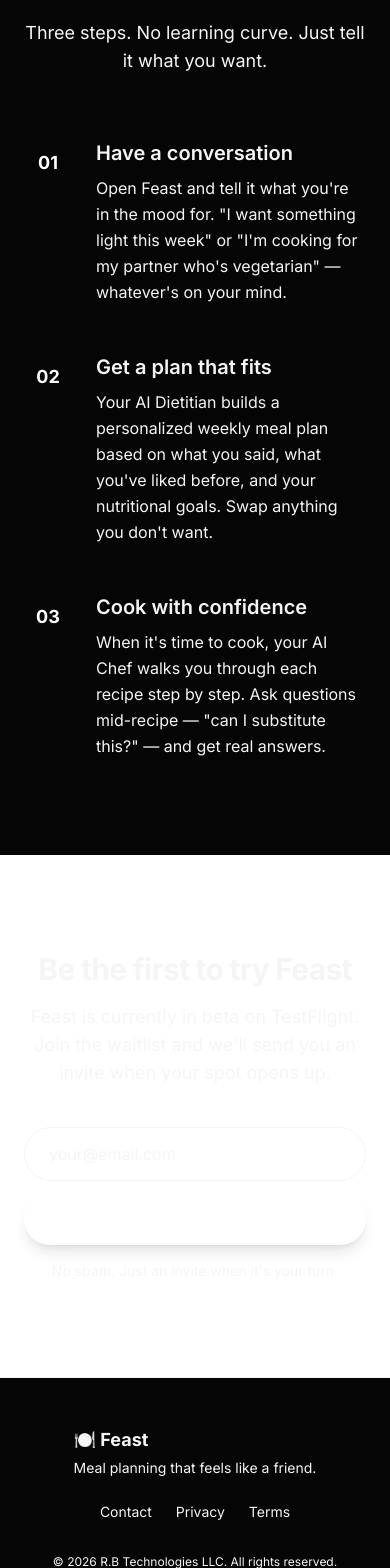
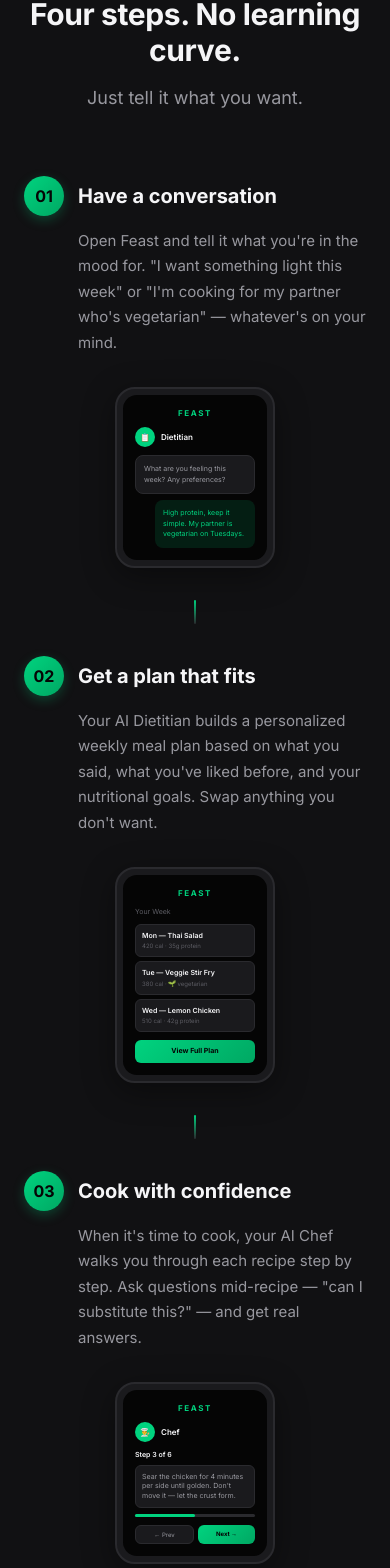
Before and after one commit to RyanJBirkeland/feast-site, a Next.js app: page / in a window 390 px wide. Shown: the part 2833-4401 px from the top of the page. Built offline with nearby package versions, Linux system fonts and the light colour scheme.

Commit message:
feat: 4-step how-it-works with mini phone mockups and Instacart

```diff
--- a/src/components/HowItWorks.tsx
+++ b/src/components/HowItWorks.tsx
@@ -1,9 +1,12 @@
+import Image from "next/image";
+import { PhoneMockup } from "@/components/PhoneMockup";
+
 const STEPS = [
   {
     number: "01",
     title: "Have a conversation",
     description:
-      "Open Feast and tell it what you're in the mood for. \"I want something light this week\" or \"I'm cooking for my partner who's vegetarian\" — whatever's on your mind.",
+      'Open Feast and tell it what you\'re in the mood for. "I want something light this week" or "I\'m cooking for my partner who\'s vegetarian" — whatever\'s on your mind.',
   },
   {
     number: "02",
@@ -15,40 +18,77 @@
     number: "03",
     title: "Cook with confidence",
     description:
-      "When it's time to cook, your AI Chef walks you through each recipe step by step. Ask questions mid-recipe — \"can I substitute this?\" — and get real answers.",
+      'When it\'s time to cook, your AI Chef walks you through each recipe step by step. Ask questions mid-recipe — "can I substitute this?" — and get real answers.',
+  },
+  {
+    number: "04",
+    title: "Shop in one tap",
+    description:
+      "Your meal plan becomes a grocery list — deduplicated, organized, and ready to send to Instacart for delivery.",
   },
 ];
 
 export function HowItWorks() {
   return (
-    <section
-      id="how-it-works"
-      className="bg-[var(--color-feast-cream)] px-6 py-24"
-    >
-      <div className="mx-auto max-w-4xl">
+    <section id="how-it-works" className="bg-v2-surface px-6 py-24">
+      <div className="mx-auto max-w-5xl">
         <div className="text-center">
-          <h2 className="text-3xl font-bold tracking-tight text-[var(--color-feast-charcoal)] sm:text-4xl">
-            How Feast works
+          <p className="text-[11px] font-semibold uppercase tracking-[2px] text-v2-primary">
+            How It Works
+          </p>
+          <h2 className="mt-3 text-3xl font-bold tracking-[-0.4px] text-v2-text-primary sm:text-4xl">
+            Four steps. No learning curve.
           </h2>
-          <p className="mx-auto mt-4 max-w-xl text-lg text-[var(--color-feast-warm-gray)]">
-            Three steps. No learning curve. Just tell it what you want.
+          <p className="mx-auto mt-4 max-w-xl text-lg text-v2-text-secondary">
+            Just tell it what you want.
           </p>
         </div>
 
-        <div className="mt-16 space-y-12">
-          {STEPS.map((step) => (
-            <div key={step.number} className="flex gap-6">
-              <div className="flex h-12 w-12 shrink-0 items-center justify-center rounded-full bg-[var(--color-feast-green)] text-lg font-bold text-white">
+        <div className="mt-16">
+          {STEPS.map((step, i) => (
+            <div key={step.number}>
+              <div className="flex flex-col items-center gap-8 md:flex-row md:gap-12">
+                {/* Text */}
+                <div className="flex-1">
+                  <div className="flex items-center gap-3.5">
+                    <div
+                      className="flex h-10 w-10 shrink-0 items-center justify-center rounded-full text-base font-bold text-v2-background"
+                      style={{
+                        background:
+                          "linear-gradient(135deg, #00D37F, #00A863)",
+                        boxShadow: "0 4px 12px rgba(0,211,127,0.25)",
+                      }}
+                    >
                       {step.number}
                     </div>
-              <div>
-                <h3 className="text-xl font-semibold text-[var(--color-feast-charcoal)]">
+                    <h3 className="text-xl font-bold text-v2-text-primary">
                       {step.title}
                     </h3>
-                <p className="mt-2 text-base leading-relaxed text-[var(--color-feast-warm-gray)]">
+                  </div>
+                  <p className="mt-3 pl-[54px] text-[15px] leading-[1.7] text-v2-text-secondary">
                     {step.description}
                   </p>
                 </div>
+
+                {/* Mini phone */}
+                <PhoneMockup size="sm">
+                  {i === 0 && <Step1Phone />}
+                  {i === 1 && <Step2Phone />}
+                  {i === 2 && <Step3Phone />}
+                  {i === 3 && <Step4Phone />}
+                </PhoneMockup>
+              </div>
+
+              {/* Connector */}
+              {i < STEPS.length - 1 && (
+                <div
+                  className="mx-auto my-8 h-6 w-0.5 rounded-full"
+                  style={{
+                    background:
+                      "linear-gradient(to bottom, #00D37F, #2A2A2E)",
+                  }}
+                />
+              )}
             </div>
           ))}
         </div>
@@ -56,3 +96,101 @@
     </section>
   );
 }
+
+function Step1Phone() {
+  return (
+    <div className="p-3 text-[7px]">
+      <div className="mb-2 text-center text-[8px] font-bold tracking-[0.2em] uppercase text-v2-primary">
+        FEAST
+      </div>
+      <div className="mb-2 flex items-center gap-1.5">
+        <div className="flex h-5 w-5 items-center justify-center rounded-full bg-v2-primary text-[8px]">📋</div>
+        <span className="text-[8px] font-semibold text-v2-text-primary">Dietitian</span>
+      </div>
+      <div className="mb-1.5 rounded-lg border border-v2-border bg-v2-card p-2">
+        <p className="leading-[1.5] text-v2-text-secondary">What are you feeling this week? Any preferences?</p>
+      </div>
+      <div className="ml-5 rounded-lg p-2" style={{ background: "rgba(0,211,127,0.12)" }}>
+        <p className="leading-[1.5] text-v2-primary">High protein, keep it simple. My partner is vegetarian on Tuesdays.</p>
+      </div>
+    </div>
+  );
+}
+
+function Step2Phone() {
+  return (
+    <div className="p-3 text-[7px]">
+      <div className="mb-2 text-center text-[8px] font-bold tracking-[0.2em] uppercase text-v2-primary">
+        FEAST
+      </div>
+      <p className="mb-1.5 text-v2-text-tertiary">Your Week</p>
+      {[
+        { day: "Mon", meal: "Thai Salad", meta: "420 cal · 35g protein" },
+        { day: "Tue", meal: "Veggie Stir Fry", meta: "380 cal · 🌱 vegetarian" },
+        { day: "Wed", meal: "Lemon Chicken", meta: "510 cal · 42g protein" },
+      ].map((item) => (
+        <div key={item.day} className="mb-1 rounded-md border border-v2-border bg-v2-card p-1.5">
+          <p className="font-semibold text-v2-text-primary">{item.day} — {item.meal}</p>
+          <p className="text-[6px] text-v2-text-tertiary">{item.meta}</p>
+        </div>
+      ))}
+      <div className="mt-2 rounded-md py-1.5 text-center font-bold text-v2-background" style={{ background: "linear-gradient(135deg, #00D37F, #00A863)" }}>
+        View Full Plan
+      </div>
+    </div>
+  );
+}
+
+function Step3Phone() {
+  return (
+    <div className="p-3 text-[7px]">
+      <div className="mb-2 text-center text-[8px] font-bold tracking-[0.2em] uppercase text-v2-primary">
+        FEAST
+      </div>
+      <div className="mb-2 flex items-center gap-1.5">
+        <div className="flex h-5 w-5 items-center justify-center rounded-full bg-v2-primary text-[8px]">👨‍🍳</div>
+        <span className="text-[8px] font-semibold text-v2-text-primary">Chef</span>
+      </div>
+      <p className="mb-1 font-semibold text-v2-text-primary">Step 3 of 6</p>
+      <div className="mb-1.5 rounded-md border border-v2-border bg-v2-card p-1.5">
+        <p className="leading-[1.4] text-v2-text-secondary">Sear the chicken for 4 minutes per side until golden. Don&apos;t move it — let the crust form.</p>
+      </div>
+      <div className="mb-2 h-[3px] rounded-full bg-v2-border">
+        <div className="h-full w-1/2 rounded-full bg-v2-primary" />
+      </div>
+      <div className="flex gap-1">
+        <div className="flex-1 rounded-md border border-v2-border bg-v2-card py-1 text-center text-[6px] text-v2-text-secondary">← Prev</div>
+        <div className="flex-1 rounded-md py-1 text-center text-[6px] font-bold text-v2-background" style={{ background: "linear-gradient(135deg, #00D37F, #00A863)" }}>Next →</div>
+      </div>
+    </div>
+  );
+}
+
+function Step4Phone() {
+  return (
+    <div className="p-3 text-[7px]">
+      <div className="mb-2 text-center text-[8px] font-bold tracking-[0.2em] uppercase text-v2-primary">
+        FEAST
+      </div>
+      <p className="mb-1 font-semibold text-v2-text-primary">Grocery List</p>
+      <p className="mb-2 text-[6px] text-v2-text-tertiary">12 items · 3 categories</p>
+      {[
+        { cat: "Produce", items: "Asparagus, Peas, Lemon, Ginger" },
+        { cat: "Protein", items: "Chicken breast, Tofu" },
+        { cat: "Pantry", items: "Soy sauce, Rice, Coconut milk" },
+      ].map((group) => (
+        <div key={group.cat} className="mb-1.5">
+          <p className="mb-0.5 text-[6px] font-semibold uppercase tracking-[0.5px] text-v2-primary">{group.cat}</p>
+          <div className="rounded-md border border-v2-border bg-v2-card p-1.5">
+            <p className="text-v2-text-secondary">{group.items}</p>
+          </div>
+        </div>
+      ))}
+      <div className="mt-2 flex items-center justify-center gap-1.5 rounded-md py-1.5" style={{ background: "linear-gradient(135deg, #00D37F, #00A863)" }}>
+        {/* brightness-0 turns the AllWhite SVG to black so it's visible on the green gradient button */}
+        <Image src="/instacart-logo.svg" alt="Instacart" width={48} height={12} className="brightness-0" />
+        <span className="text-[7px] font-bold text-v2-background">Send to Instacart</span>
+      </div>
+    </div>
+  );
+}
```
Lines whose indentation alone changed are shown as unchanged.
